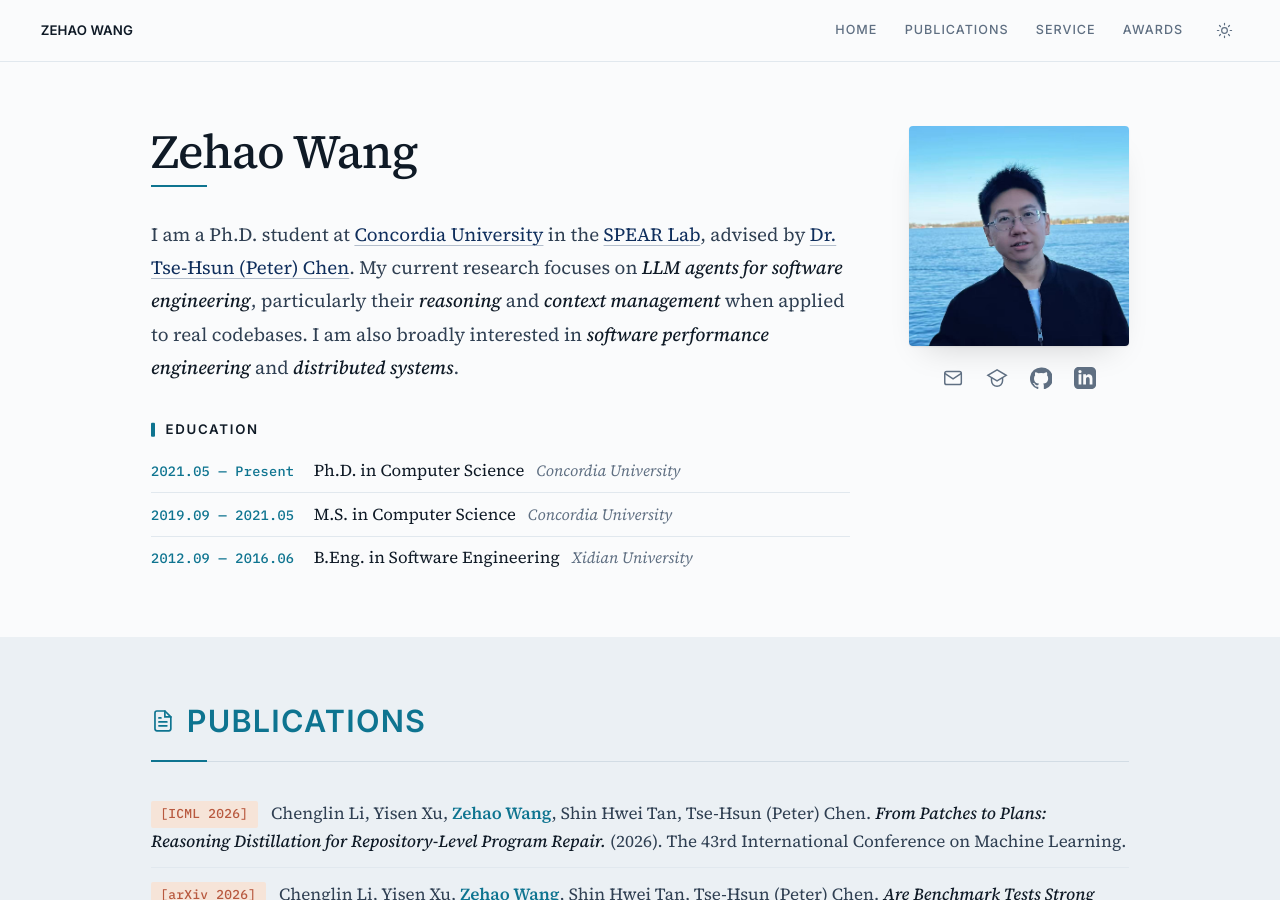
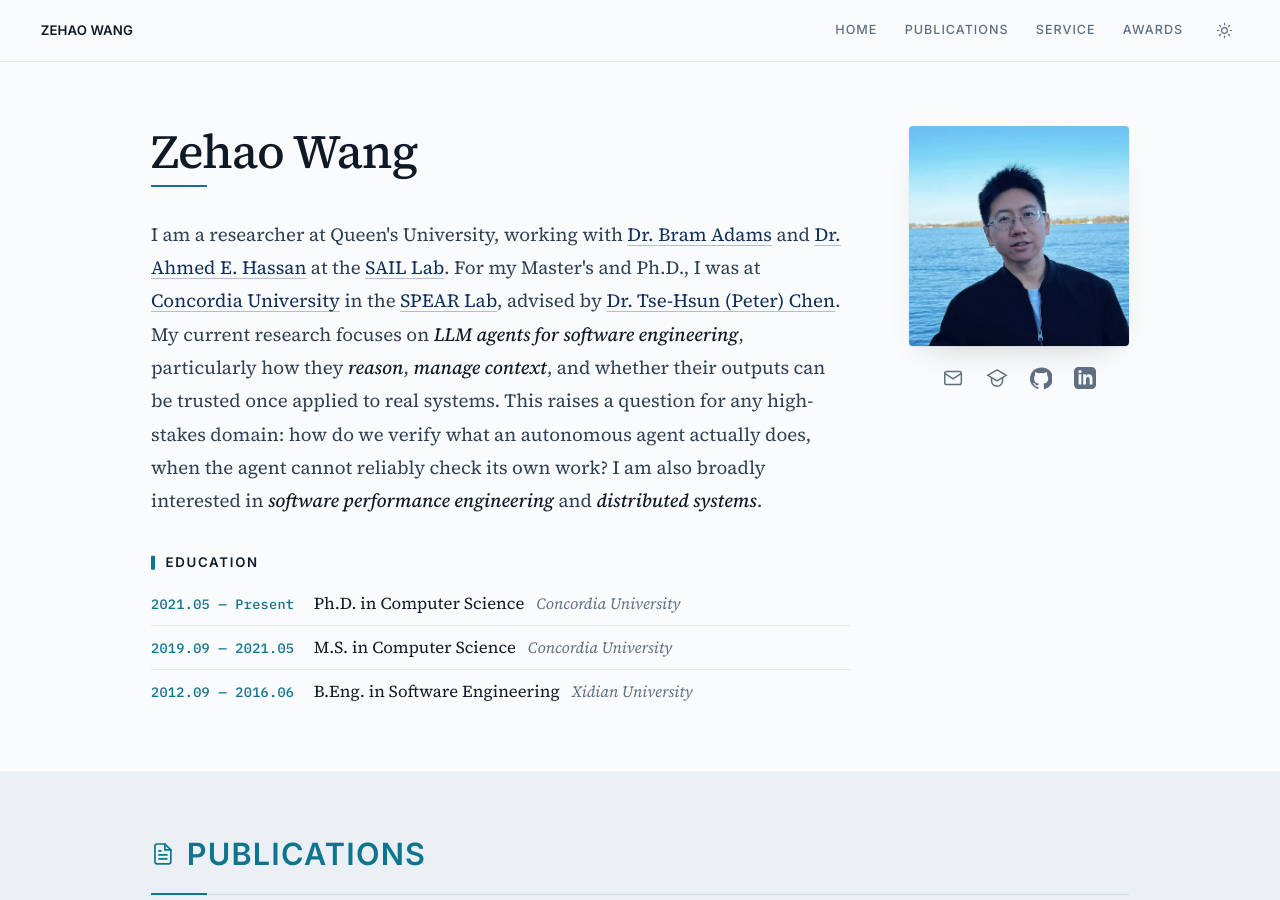
Before and after one commit to zehaowang00/zehaowang00.github.io, a Jekyll site: the page built from _pages/about.md, in a window 1280 px wide and 900 px high. Built offline with Jekyll 4.4.1, drawn with Linux system fonts in a browser that asks for light colours.

Commit message:
Update bio: now a researcher at Queen's University SAIL Lab
Co-Authored-By: Claude Opus 4.8 (1M context) <noreply@anthropic.com>

```diff
--- a/_layouts/home.html
+++ b/_layouts/home.html
@@ -45,15 +45,22 @@
           <hr class="home__rule">
 
           <p class="home__bio">
-            I am a Ph.D. student at
-            <a href="https://www.concordia.ca">Concordia University</a>
+            I am a researcher at Queen's University, working with
+            <a href="https://mcis.cs.queensu.ca/bram.html">Dr. Bram Adams</a> and
+            <a href="https://research.cs.queensu.ca/home/ahmed/home/">Dr. Ahmed E. Hassan</a>
+            at the <a href="https://sailresearch.github.io/sail-website/index.html">SAIL Lab</a>.
+            For my Master's and Ph.D., I was at
+            <a href="https://www.concordia.ca/">Concordia University</a>
             in the <a href="https://users.encs.concordia.ca/~peterc/">SPEAR Lab</a>,
             advised by
             <a href="https://petertsehsun.github.io/">Dr. Tse-Hsun (Peter) Chen</a>.
             My current research focuses on <em>LLM agents for software engineering</em>,
-            particularly their <em>reasoning</em> and <em>context management</em> when
-            applied to real codebases. I am also broadly interested in
-            <em>software performance engineering</em> and <em>distributed systems</em>.
+            particularly how they <em>reason</em>, <em>manage context</em>, and whether
+            their outputs can be trusted once applied to real systems. This raises a
+            question for any high-stakes domain: how do we verify what an autonomous
+            agent actually does, when the agent cannot reliably check its own work?
+            I am also broadly interested in <em>software performance engineering</em>
+            and <em>distributed systems</em>.
           </p>
 
           <h4 class="home__sub">Education</h4>
```
